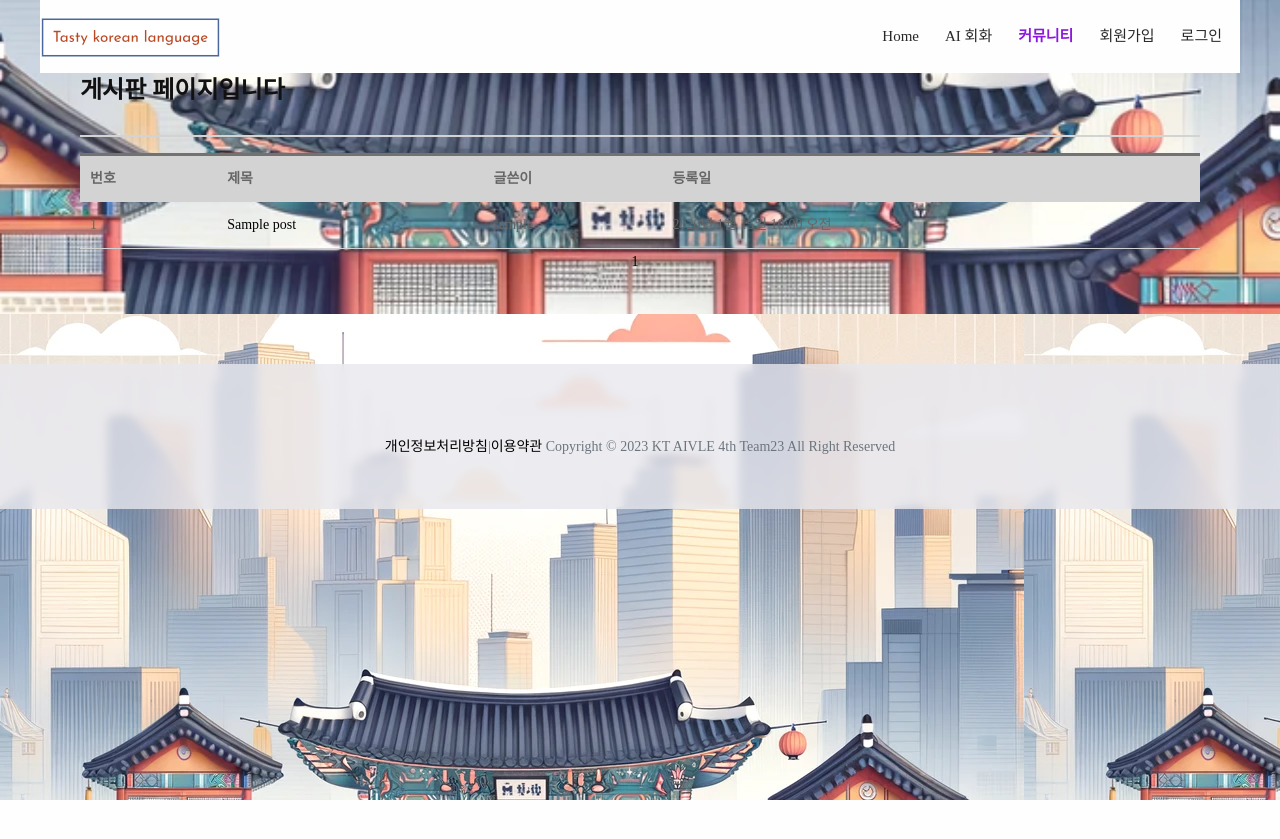
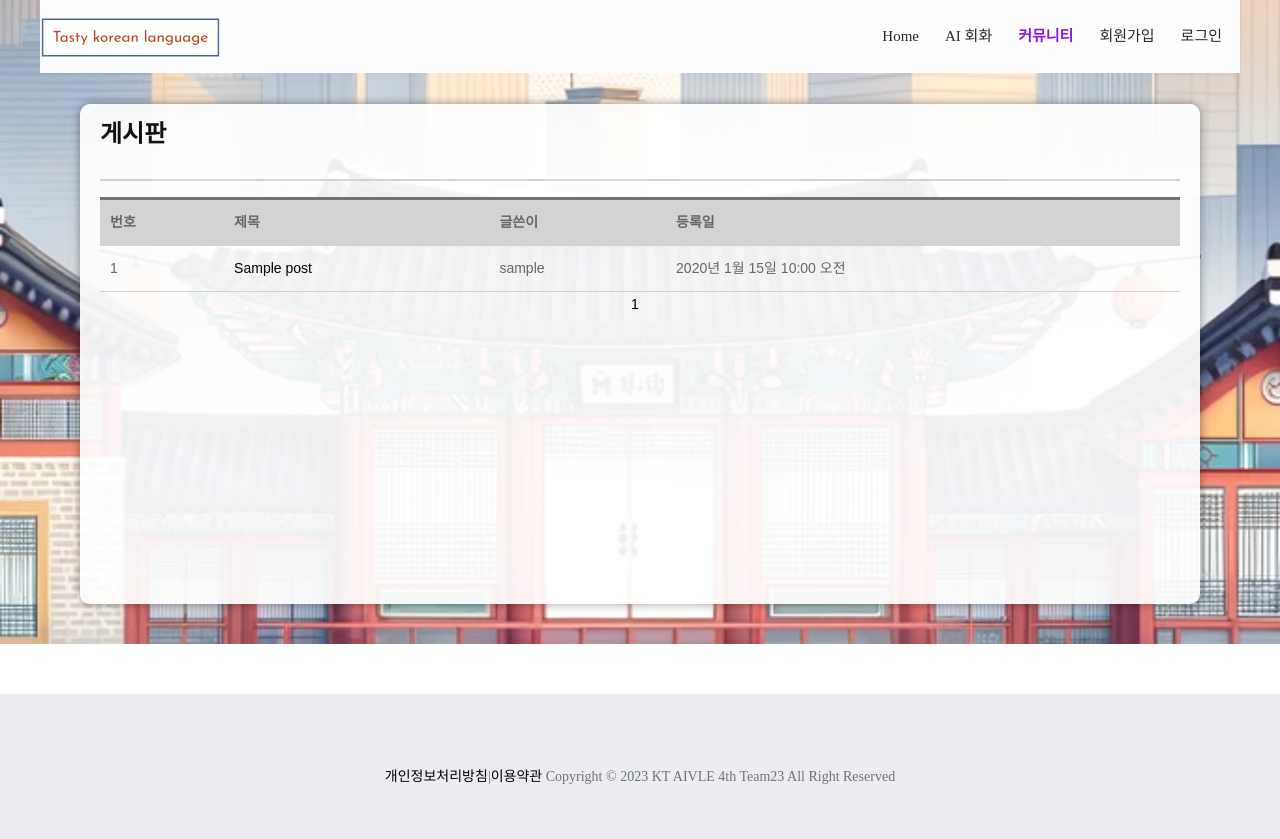
Before and after one commit to dfkjdsfisdjfk/AIVLE_TEAM23_BigProject, a Django app: page /community/ in a window 1280 px wide. Before the commit the page ends 800 px from the top, so only its background shows below. Run offline with Django 4.2, Linux system fonts and the light colour scheme; tables that the repository leaves empty hold one stand-in row (values such as "Sample post"); parts of the project's set-up code (start-up, migrations or seed data) failed here and were passed over; some libraries are stand-ins or nearby versions.

Commit message:
community 배경 추가

```diff
--- a/tasty_korean_language/community/static/css/community.css
+++ b/tasty_korean_language/community/static/css/community.css
@@ -1,3 +1,35 @@
+* {
+    margin: 0;
+    padding: 0;
+}
+
+
+.content {
+    /* background-color: antiquewhite; */
+    /* background 투명도 20 */
+    /* background: rgba(236, 227, 227, 0.95); */
+    background: rgba(255, 255, 255, 0.92);
+
+
+    font-family: Arial;
+    overflow: hidden;
+    /* 가장자리 */
+    /* border-radius: 25px; */
+    border-radius: 10px;
+
+    /* 그림자 */
+    box-shadow: 0px 0px 10px 0px rgba(0, 0, 0, 0.4);
+
+
+    margin-top: 3%;
+    margin-left: 0%;
+    /* font-size: 28px; */
+    /* padding: 10px 20px; */
+    padding: 10px 20px;
+    /* padding: 5% 10%; */
+    width: 100%;
+    min-height: 500px;
+}
 
 h1 {
     font-weight: border;
--- a/tasty_korean_language/community/templates/community/community.html
+++ b/tasty_korean_language/community/templates/community/community.html
@@ -12,8 +12,8 @@
 {% block content %}
     <div class = "content">
         <div class = "header">
-            <body style="background-image: url('{% static 'img/test4.png' %}');">
-            <h1>게시판 페이지입니다</h1>
+            {% comment %} <body style="background-image: url('{% static 'img/test4.png' %}');"> {% endcomment %}
+            <h1>게시판</h1>
             <hr class ="hr1" noshade>
         </div>
         {% if user.is_authenticated %}
@@ -52,8 +52,5 @@
                 {% endfor %}
             </ul>
         </div>
-
-
-
     </div>
 {% endblock content %}
```
